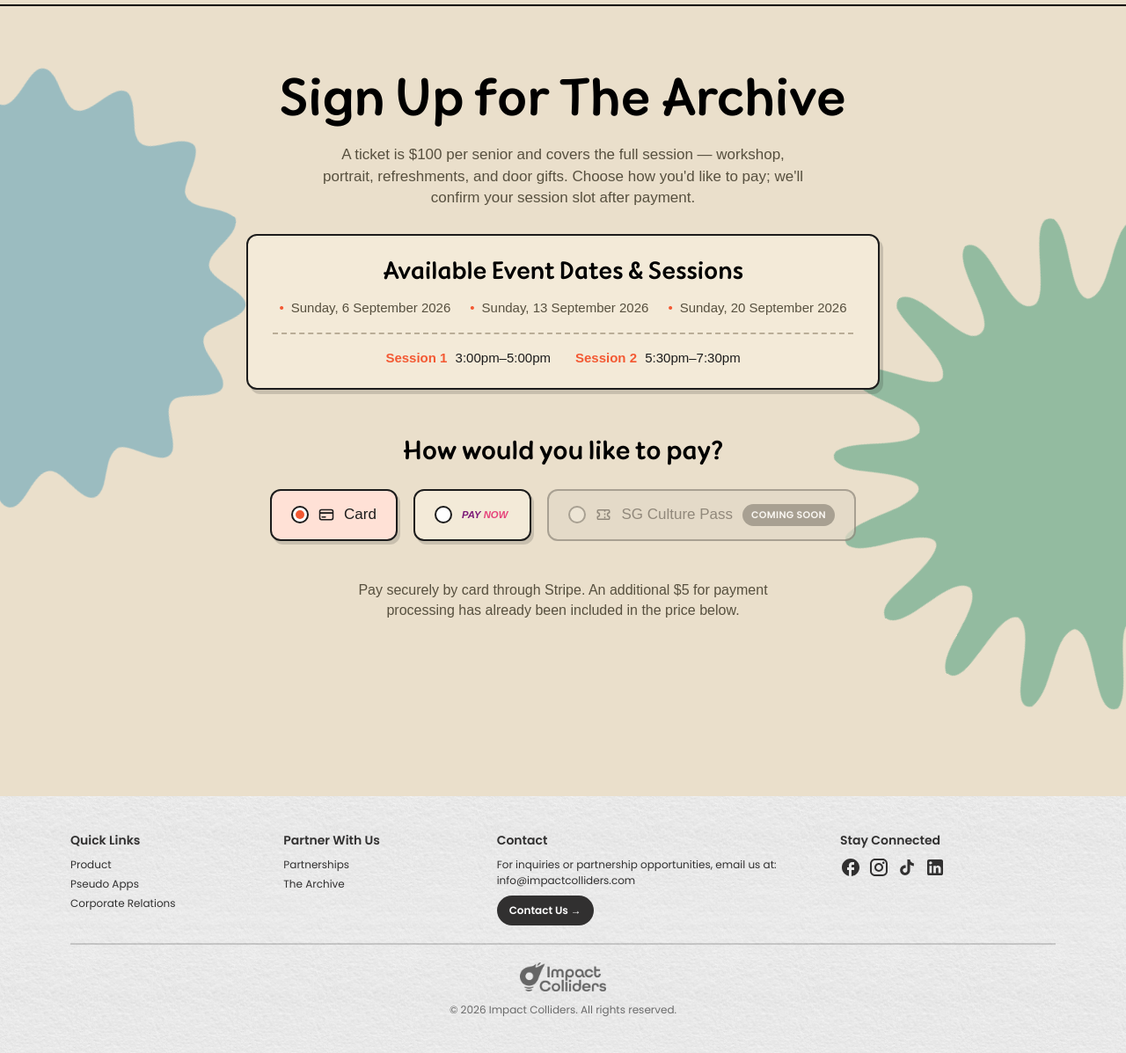
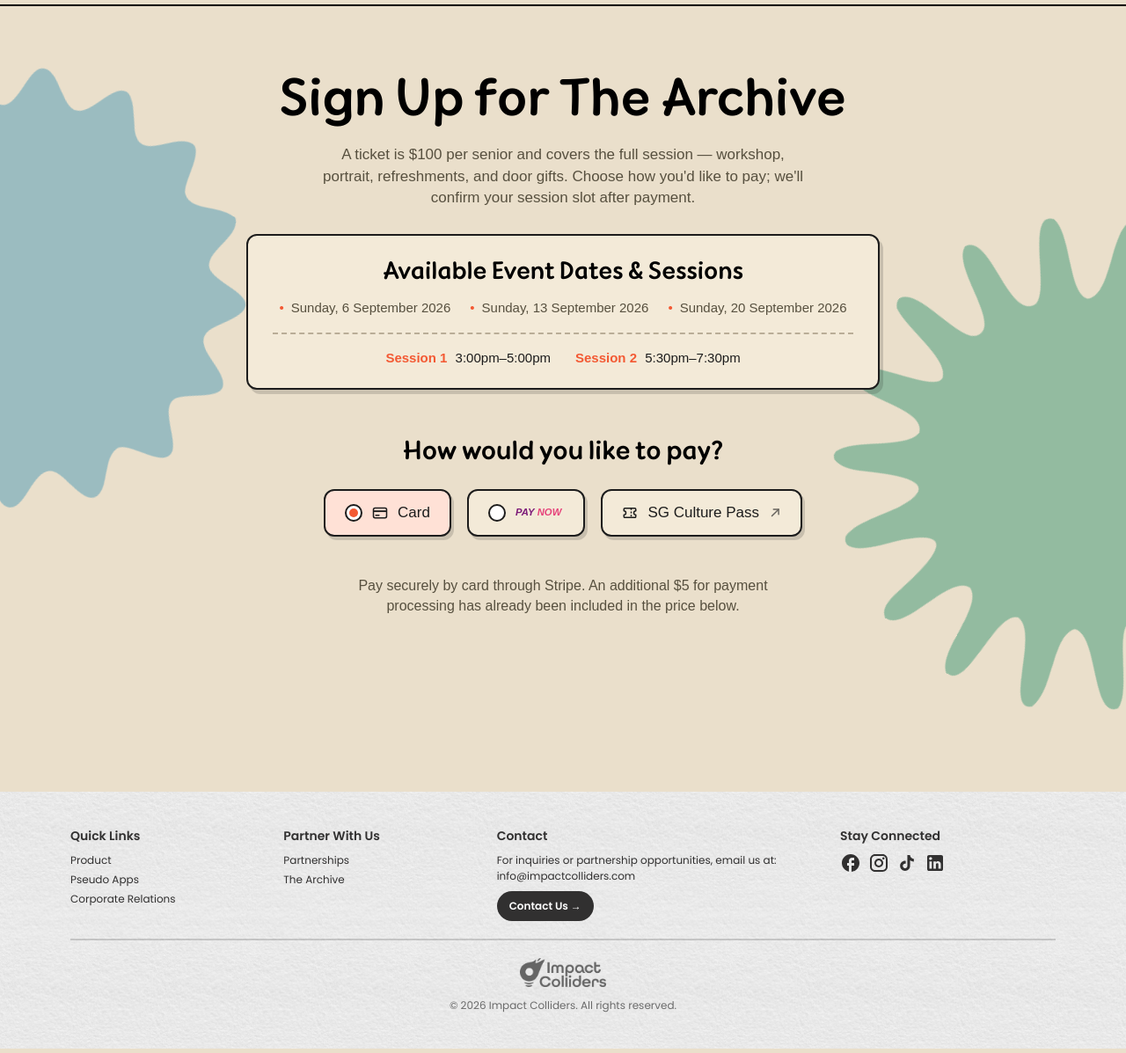
Before and after one commit to ImpactColliders/ImpactCollidersWeb, a PHP site: page /thearchive/signup.html in a window 1280 px wide. Shown: the part 70-1267 px from the top of the page at 88% size. Run offline with PHP 8.4, Linux system fonts and the light colour scheme; some libraries are stand-ins or nearby versions; some web fonts are replaced.

Commit message:
updated culture pass tab

```diff
--- a/thearchive/signup.css
+++ b/thearchive/signup.css
@@ -265,39 +265,30 @@ body.signup-page {
   white-space: nowrap;
 }
 
-/* SG Culture Pass: not available yet */
-.su-method.is-disabled {
-  cursor: not-allowed;
-  background: #e2d9c6;
-  border-color: #8f887c;
-  box-shadow: none;
-  opacity: 0.72;
+/* SG Culture Pass: links out to Pelago in a new tab */
+.su-method-link {
+  text-decoration: none;
+  color: inherit;
 }
 
-.su-method.is-disabled:hover {
-  transform: none;
+.su-method-link:hover {
+  background: #ffe1d6;
 }
 
-.su-method.is-disabled .su-method-dot {
-  border-color: #8f887c;
-  background: #efe8d8;
+.su-method-link:focus-visible {
+  outline: 3px solid #f35933;
+  outline-offset: 2px;
 }
 
-.su-method.is-disabled .su-method-name {
-  color: #6f675c;
+.su-method-ext {
+  flex-shrink: 0;
+  opacity: 0.65;
+  transition: transform 0.12s ease, opacity 0.12s ease;
 }
 
-.su-soon {
-  font-family: "Poppins", sans-serif;
-  font-weight: 600;
-  font-size: 11px;
-  letter-spacing: 0.03em;
-  text-transform: uppercase;
-  color: #fff;
-  background: #8f887c;
-  border-radius: 999px;
-  padding: 4px 10px;
-  white-space: nowrap;
+.su-method-link:hover .su-method-ext {
+  opacity: 1;
+  transform: translate(1px, -1px);
 }
 
 /* ---------------- Panels ---------------- */
@@ -597,7 +588,7 @@ body.signup-page {
     justify-content: flex-start;
   }
 
-  .su-method .su-soon {
+  .su-method .su-method-ext {
     margin-left: auto;
   }
 
--- a/thearchive/signup.html
+++ b/thearchive/signup.html
@@ -292,16 +292,18 @@
         </svg>
         <span class="su-visually-hidden su-method-name">PayNow</span>
        </label>
-       <label class="su-method is-disabled">
-        <input class="su-method-input" disabled="" name="su-payment" type="radio" value="culturepass"/>
-        <span aria-hidden="true" class="su-method-dot"></span>
+       <a class="su-method su-method-link" href="https://www.pelago.com/en-SG/activity/pmlleullg-the-archive-by-impact-colliders-singapore/" rel="noopener noreferrer" target="_blank">
         <svg aria-hidden="true" class="su-method-icon" fill="none" height="18" viewBox="0 0 24 24" width="18">
-         <path d="M3 9V6.5A1.5 1.5 0 0 1 4.5 5h15A1.5 1.5 0 0 1 21 6.5V9a3 3 0 0 0 0 6v2.5a1.5 1.5 0 0 1-1.5 1.5h-15A1.5 1.5 0 0 1 3 17.5V15a3 3 0 0 0 0-6Z" stroke="#6f675c" stroke-width="2" stroke-linejoin="round"></path>
-         <path d="M14 5v14" stroke="#6f675c" stroke-dasharray="2.5 2.5" stroke-width="2"></path>
+         <path d="M3 9V6.5A1.5 1.5 0 0 1 4.5 5h15A1.5 1.5 0 0 1 21 6.5V9a3 3 0 0 0 0 6v2.5a1.5 1.5 0 0 1-1.5 1.5h-15A1.5 1.5 0 0 1 3 17.5V15a3 3 0 0 0 0-6Z" stroke="#1c1c1c" stroke-width="2" stroke-linejoin="round"></path>
+         <path d="M14 5v14" stroke="#1c1c1c" stroke-dasharray="2.5 2.5" stroke-width="2"></path>
         </svg>
         <span class="su-method-name">SG Culture Pass</span>
-        <span class="su-soon">Coming Soon</span>
-       </label>
+        <svg aria-hidden="true" class="su-method-ext" fill="none" height="14" viewBox="0 0 24 24" width="14">
+         <path d="M9 5h10v10" stroke="#1c1c1c" stroke-linecap="round" stroke-linejoin="round" stroke-width="2.5"></path>
+         <path d="M19 5 6 18" stroke="#1c1c1c" stroke-linecap="round" stroke-width="2.5"></path>
+        </svg>
+        <span class="su-visually-hidden">Book on Pelago (opens in a new tab)</span>
+       </a>
       </div>
      </fieldset>
 
```
Also changed, not shown: 2 other files.
